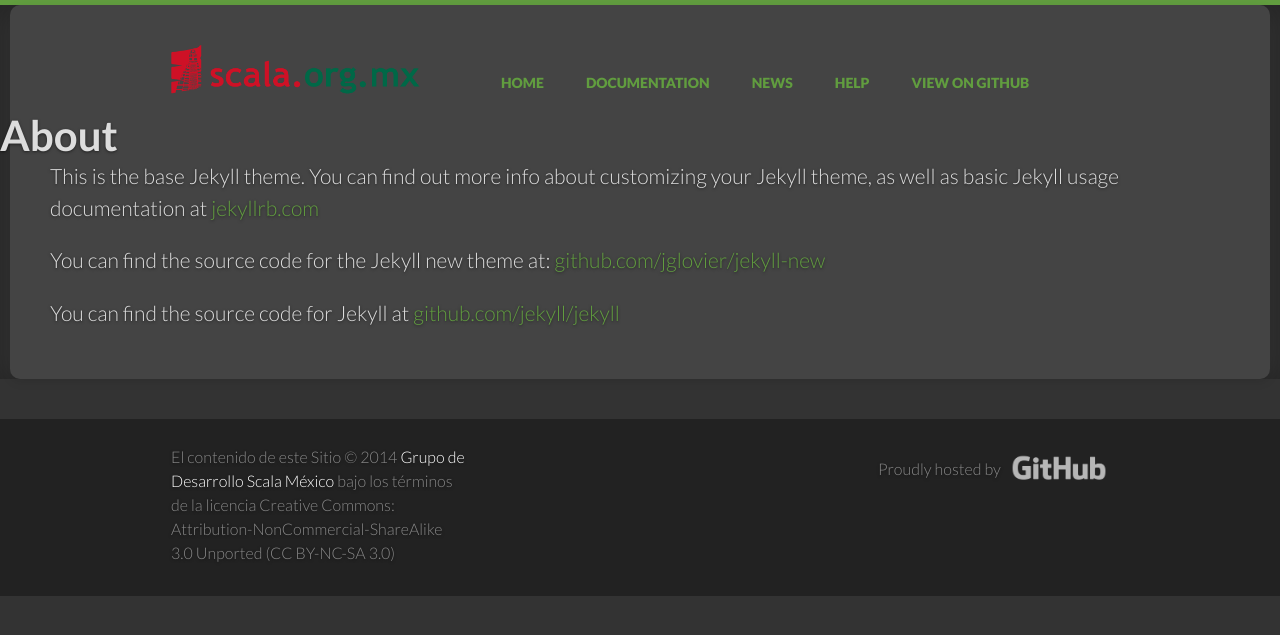
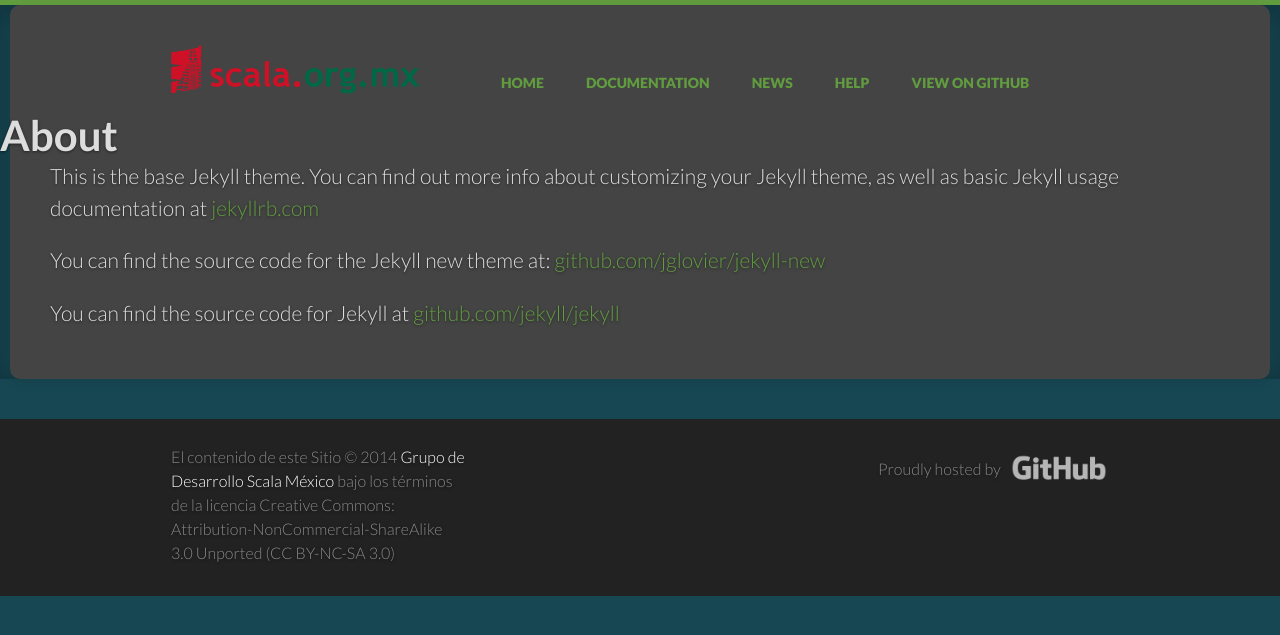
Before and after one commit to scalamx/scalamx.github.io, a Jekyll site: the page built from about.md, in a window 1280 px wide. Shown: the top 635 px of the page. Built offline with Jekyll 4.4.1, drawn with Linux system fonts in a browser that asks for light colours; comment, search, counter and statistics services are not loaded.

Commit message:
Color changes in the background to match scala site colors

```diff
--- a/_includes/css/style.css
+++ b/_includes/css/style.css
@@ -9,7 +9,7 @@
 body {
   font: 300 21px Lato, 'Helvetica Neue', Helvetica, Arial, sans-serif;
   color: #ddd;
-  background-color: #333;
+  background-color: #174753;
   border-top: 5px solid #619D3F;
   -webkit-box-shadow: inset 0 3px 30px rgba(0,0,0,.3);
   -moz-box-shadow: inset 0 3px 30px rgba(0,0,0,.3);
@@ -210,7 +210,7 @@ footer a:hover img {
 /* Quickstart */
 
 .quickstart {
-  background-color: #3F1F1F;
+  background-color: rgba(220, 50, 47, 0.9);
   color: #fff;
   margin: 60px 0;
   -webkit-box-shadow: inset 0 3px 10px rgba(0,0,0,.4);
@@ -333,7 +333,7 @@ footer a:hover img {
 /* Free Hosting */
 
 .free-hosting .pane {
-  background-color: #444;
+  background-color: #002B36;
   -webkit-border-radius: 10px;
   -moz-border-radius: 10px;
   border-radius: 10px;
```
